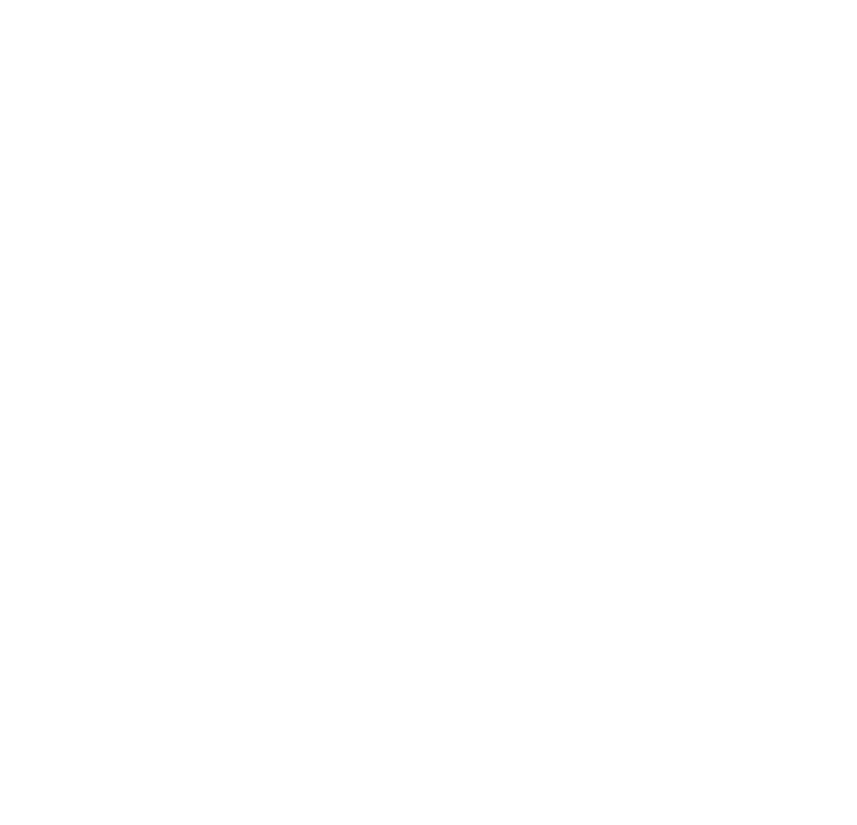
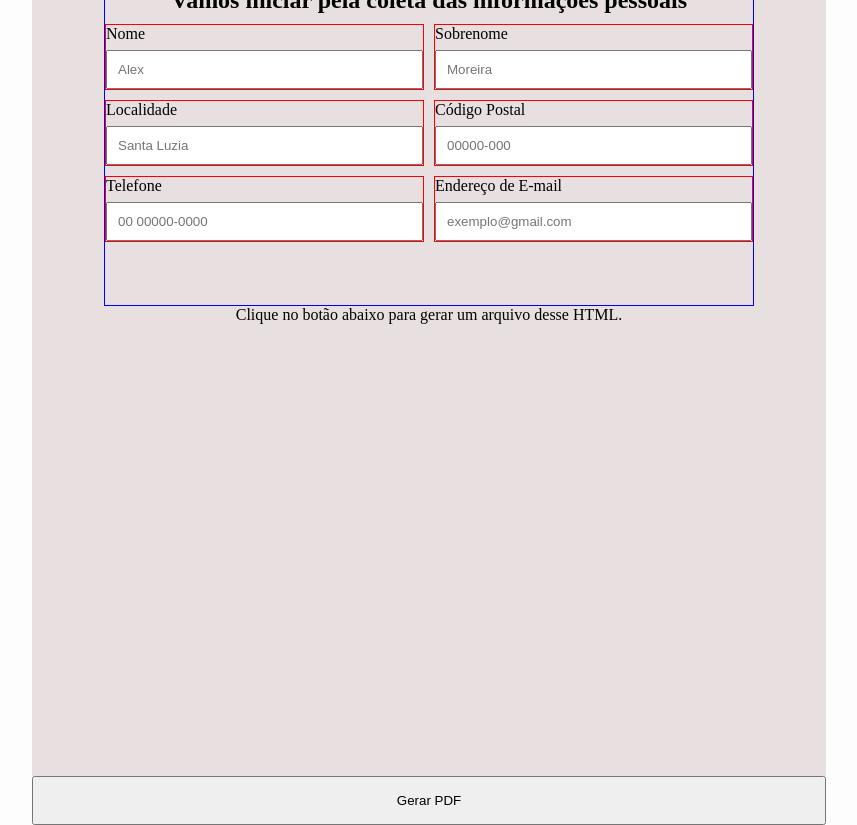
Before and after one commit to AlexJjunio/resume-builder, a plain HTML site: page index.html in a window 1280 px wide. Shown: the whole page, without its empty margins (211-1068 px from the left). Before the commit the page ends 800 px from the top, so only its background shows below. Drawn offline with Linux system fonts and the light colour scheme.

Commit message:
Starting with the first scripts of my resume generator project

```diff
--- /dev/null
+++ b/css/style.css
@@ -0,0 +1,61 @@
+* {
+  margin: 0;
+  padding: 0;
+  box-sizing: border-box;
+}
+
+body {
+  display: grid;
+  place-content: center;
+  height: 100vh;
+  background-color: #fdfdfd;
+}
+
+.page {
+  width: 794px;
+  height: 800px;
+
+  background-color: #e8e0e0;
+
+  padding: 10px;
+}
+
+#header {
+  width: 650px;
+  height: 320px;
+  border: 1px solid blue;
+  margin: auto ;
+
+}
+
+#header h1 {
+  margin-bottom: 10px;
+  text-align: center;
+
+}
+
+.page p {
+  text-align: center;
+}
+
+.form {
+  display: grid;
+  grid-template-columns: 1fr 1fr;
+  gap: 10px;
+}
+
+.box {
+  border: 1px solid red;
+  display: flex;
+  flex-direction: column;
+
+}
+
+.box input {
+  margin-top: 7px;
+  padding: 10px;
+}
+
+#pdf-generator-btn {
+  padding: 15px;
+}
--- a/index.html
+++ b/index.html
@@ -4,9 +4,51 @@
   <meta charset="UTF-8">
   <meta http-equiv="X-UA-Compatible" content="IE=edge">
   <meta name="viewport" content="width=device-width, initial-scale=1.0">
+  <link rel="stylesheet" href="css/style.css">
+  <script src="https://cdnjs.cloudflare.com/ajax/libs/html2pdf.js/0.10.1/html2pdf.bundle.min.js" integrity="sha512-GsLlZN/3F2ErC5ifS5QtgpiJtWd43JWSuIgh7mbzZ8zBps+dvLusV+eNQATqgA/HdeKFVgA5v3S/cIrLF7QnIg==" crossorigin="anonymous" referrerpolicy="no-referrer"></script>
+  <script src="/js/script.js" defer></script>
   <title>Document</title>
 </head>
 <body>
+  <div id="box-to-gerenate-pdf">
+    <section class="page">
+      <div id="header">
+        <h1>Vamos iniciar pela coleta das informações pessoais</h1>
+        <form class="form" action="">
+          <div class="box box-name">
+            <label for="name">Nome</label>
+            <input placeholder="Alex" id="name" type="text">
+          </div>
 
+          <div class="box box-last-name">
+            <label for="last-name">Sobrenome</label>
+            <input placeholder="Moreira" id="last-name" type="text">
+          </div>
+
+          <div class="box box-address">
+            <label for="address">Localidade</label>
+            <input placeholder="Santa Luzia" id="address" type="text">
+          </div>
+
+          <div class="box box-postal-code">
+            <label for="postal-code">Código Postal</label>
+            <input placeholder="00000-000" id="postal-code" type="text">
+          </div>
+
+          <div class="box box-phone-number">
+            <label for="phone-number">Telefone</label>
+            <input placeholder="00 00000-0000" id="phone-number" type="text">
+          </div>
+
+          <div class="box box-email-address">
+            <label for="email-address">Endereço de E-mail</label>
+            <input placeholder="exemplo@gmail.com" id="email-address" type="email">
+          </div>
+        </form>
+      </div>
+      <p>Clique no botão abaixo para gerar um arquivo desse HTML.</p>
+    </section>
+  </div>
+  <button id="pdf-generator-btn">Gerar PDF</button>
 </body>
 </html>
--- /dev/null
+++ b/js/script.js
@@ -0,0 +1,21 @@
+// Configurações e variaves
+
+const opt = {
+  margin: 1,
+  filename: 'myfile.pdf',
+  html2canvas: {scale: 2},
+  jsPDF: {unit: 'mm', format: 'letter', orientation: 'portrait'}
+}
+
+const file = document.querySelector('#box-to-gerenate-pdf')
+const pdfGeneratorBtn = document.querySelector('#pdf-generator-btn')
+
+// Eventos
+
+function generatePDF() {
+  html2pdf().set(opt).from(file).save();
+}
+
+// Ações
+
+pdfGeneratorBtn.addEventListener('click', generatePDF)
```
